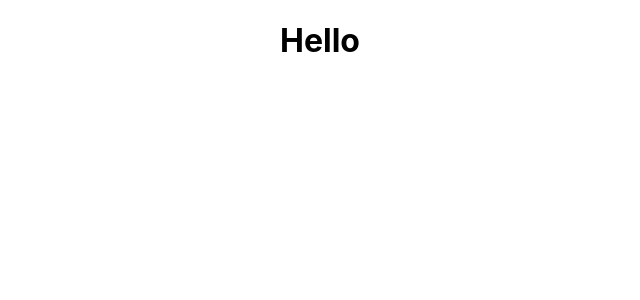
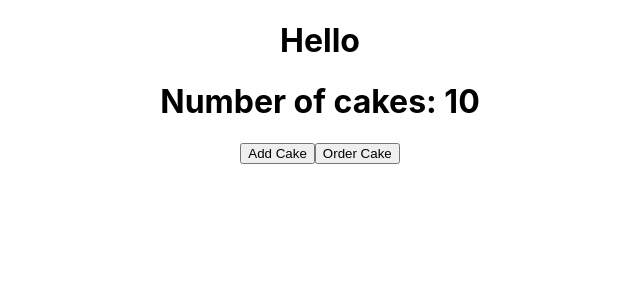
Before and after one commit to ARJUN-SABU/redux-practice, a React (Create React App) app: page / in a window 1280 px wide. Shown: the top 300 px of the page, without its empty margins (320-960 px from the left). Built offline with nearby package versions, Linux system fonts and the light colour scheme.

Commit message:
Added the basic cake feature folder and files

```diff
--- a/src/App.js
+++ b/src/App.js
@@ -1,9 +1,13 @@
 import "./App.css";
+
+//components
+import CakeView from "./features/cake/CakeView";
 
 function App() {
   return (
     <div className="App">
       <h1>Hello</h1>
+      <CakeView />
     </div>
   );
 }
--- /dev/null
+++ b/src/features/cake/CakeView.js
@@ -0,0 +1,11 @@
+function CakeView() {
+  return (
+    <div>
+      <h1>Number of cakes: {10}</h1>
+      <button>Add Cake</button>
+      <button>Order Cake</button>
+    </div>
+  );
+}
+
+export default CakeView;
```
